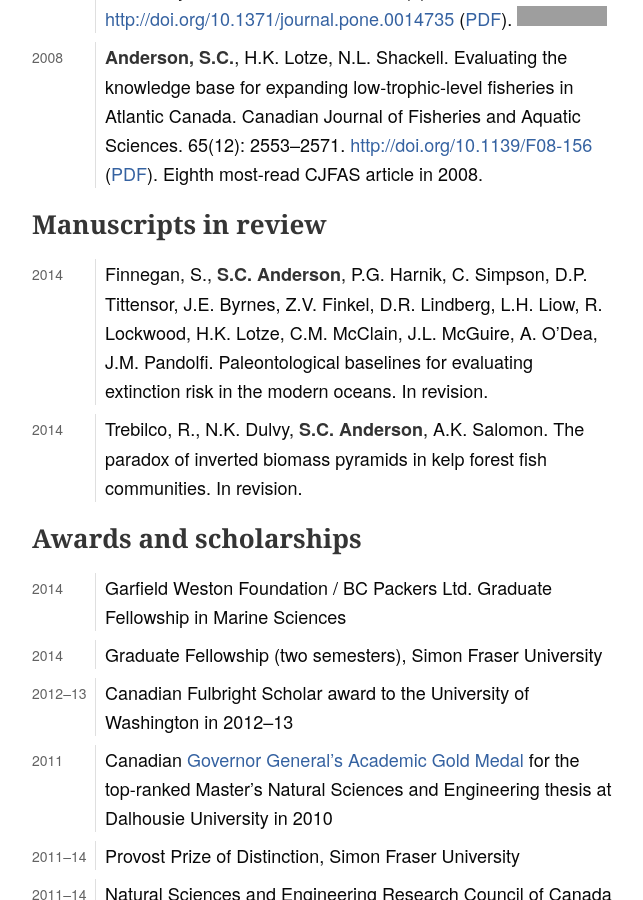
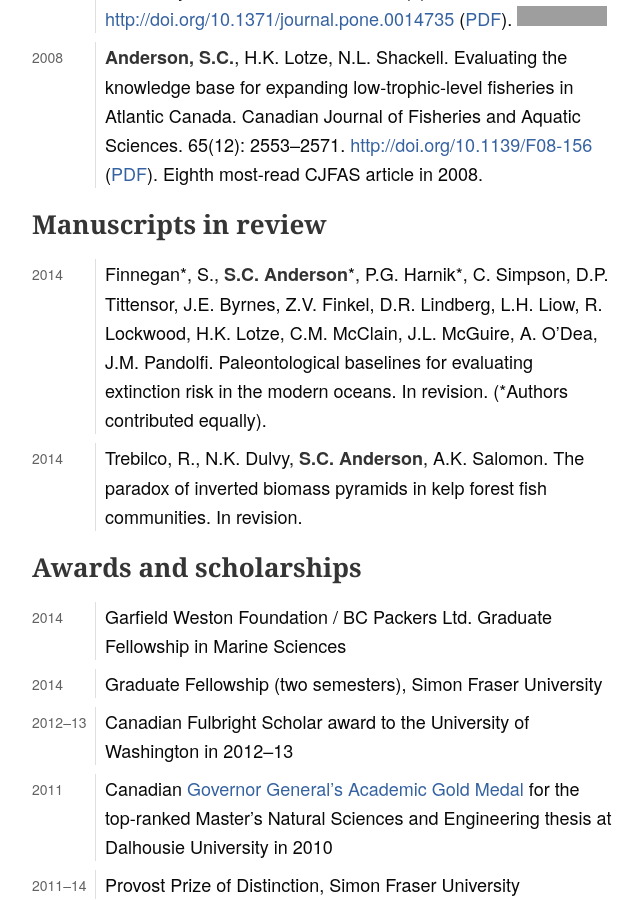
Before and after one commit to seananderson/seananderson.ca, a Jekyll site: the page built from cv.html, in a window 1280 px wide and 900 px high, scrolled down 3821 px. Shown: the whole window, without its empty margins (318-961 px from the left). Built offline with Jekyll 4.4.1, drawn with Linux system fonts in a browser that asks for light colours; Markdown is read by kramdown in place of the engine named in the settings; comment, search, counter and statistics services are not loaded; some of the changed text lies outside the part shown; grey boxes are pictures that could not be loaded.

Commit message:
Update CV

```diff
--- a/cv.html
+++ b/cv.html
@@ -71,7 +71,7 @@ title: seananderson.ca
 </div>
 </dd>
 <dt>2013</dt>
-<dd>Phillis*, C.C., S.M. O’Regan*, S.J. Green*, J.E. Bruce*, <strong>S.C. Anderson</strong>, J.N. Linton, E.R. Derby, B. Favaro. Multiple pathways to conservation success. Conservation Letters. 6(2): 98–106. <a href="http://doi.org/10.1111/j.1755-263X.2012.00294.x" class="uri">http://doi.org/10.1111/j.1755-263X.2012.00294.x</a> (<a href="https://dl.dropboxusercontent.com/u/254940/papers/Phillis_etal_2012_Multiple_pathways_to_conservation_success.pdf">PDF</a>). (*<em>Authors contributed equally, listed in reverse alphabetical order</em>).
+<dd>Phillis*, C.C., S.M. O’Regan*, S.J. Green*, J.E. Bruce*, <strong>S.C. Anderson</strong>, J.N. Linton, E.R. Derby, B. Favaro. Multiple pathways to conservation success. Conservation Letters. 6(2): 98–106. <a href="http://doi.org/10.1111/j.1755-263X.2012.00294.x" class="uri">http://doi.org/10.1111/j.1755-263X.2012.00294.x</a> (<a href="https://dl.dropboxusercontent.com/u/254940/papers/Phillis_etal_2012_Multiple_pathways_to_conservation_success.pdf">PDF</a>). (*Authors contributed equally, listed in reverse alphabetical order).
 <div class="altmetric-embed" data-badge-type="1" data-doi="10.1111/j.1755-263X.2012.00294.x">
 
 </div>
@@ -104,7 +104,7 @@ title: seananderson.ca
 <h1 id="manuscripts-in-review">Manuscripts in review</h1>
 <dl>
 <dt>2014</dt>
-<dd>Finnegan, S., <strong>S.C. Anderson</strong>, P.G. Harnik, C. Simpson, D.P. Tittensor, J.E. Byrnes, Z.V. Finkel, D.R. Lindberg, L.H. Liow, R. Lockwood, H.K. Lotze, C.M. McClain, J.L. McGuire, A. O’Dea, J.M. Pandolfi. Paleontological baselines for evaluating extinction risk in the modern oceans. In revision.
+<dd>Finnegan*, S., <strong>S.C. Anderson</strong>*, P.G. Harnik*, C. Simpson, D.P. Tittensor, J.E. Byrnes, Z.V. Finkel, D.R. Lindberg, L.H. Liow, R. Lockwood, H.K. Lotze, C.M. McClain, J.L. McGuire, A. O’Dea, J.M. Pandolfi. Paleontological baselines for evaluating extinction risk in the modern oceans. In revision. (*Authors contributed equally).
 </dd>
 <dt>2014</dt>
 <dd>Trebilco, R., N.K. Dulvy, <strong>S.C. Anderson</strong>, A.K. Salomon. The paradox of inverted biomass pyramids in kelp forest fish communities. In revision.
```
Also changed, not shown: AndersonCV.txt (+4 -4 lines), cv-pandoc.md (+2 -2 lines), 1 other file.
